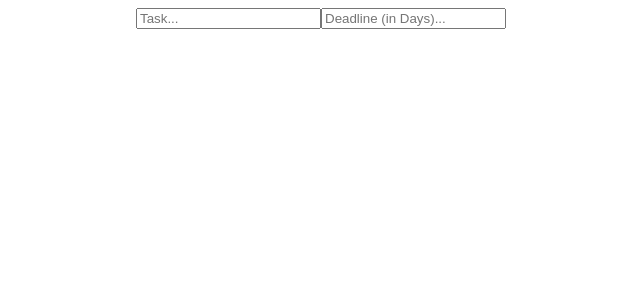
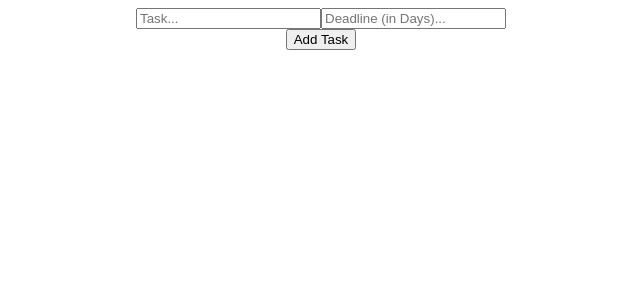
Before and after one commit to timothyrusso/react-typescript-todoapp, a React (Create React App) app: page / in a window 1280 px wide. Shown: the top 300 px of the page, without its empty margins (319-959 px from the left). Built offline with nearby package versions, Linux system fonts and the light colour scheme.

Commit message:
feat: header structure

```diff
--- a/src/App.tsx
+++ b/src/App.tsx
@@ -5,8 +5,11 @@ const App: FC = () => {
   return (
     <div className="App">
       <div className="header">
-        <input type="text" placeholder="Task..."></input>
-        <input type="number" placeholder="Deadline (in Days)..."></input>
+        <div className="inputContainer">
+          <input type="text" placeholder="Task..."></input>
+          <input type="number" placeholder="Deadline (in Days)..."></input>
+        </div>
+        <button>Add Task</button>
       </div>
       <div className="todoList"></div>
     </div>
```
